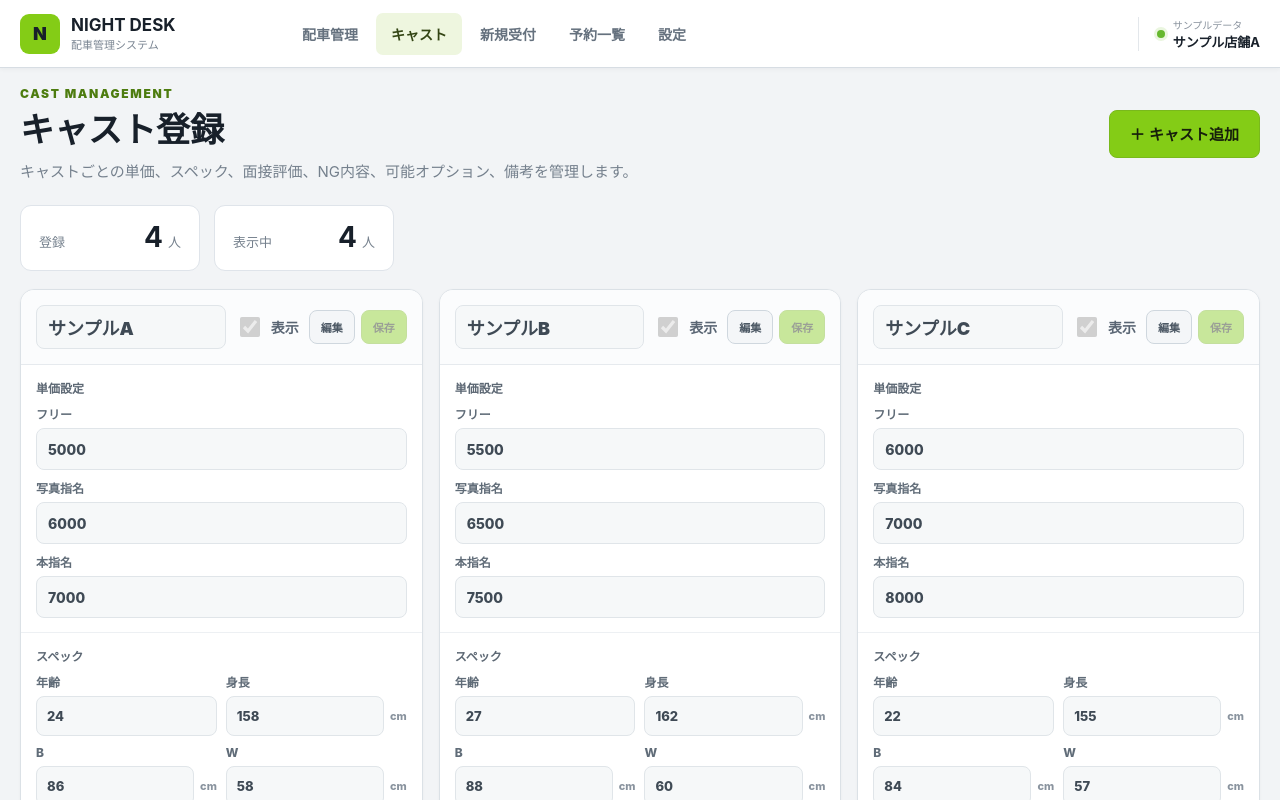
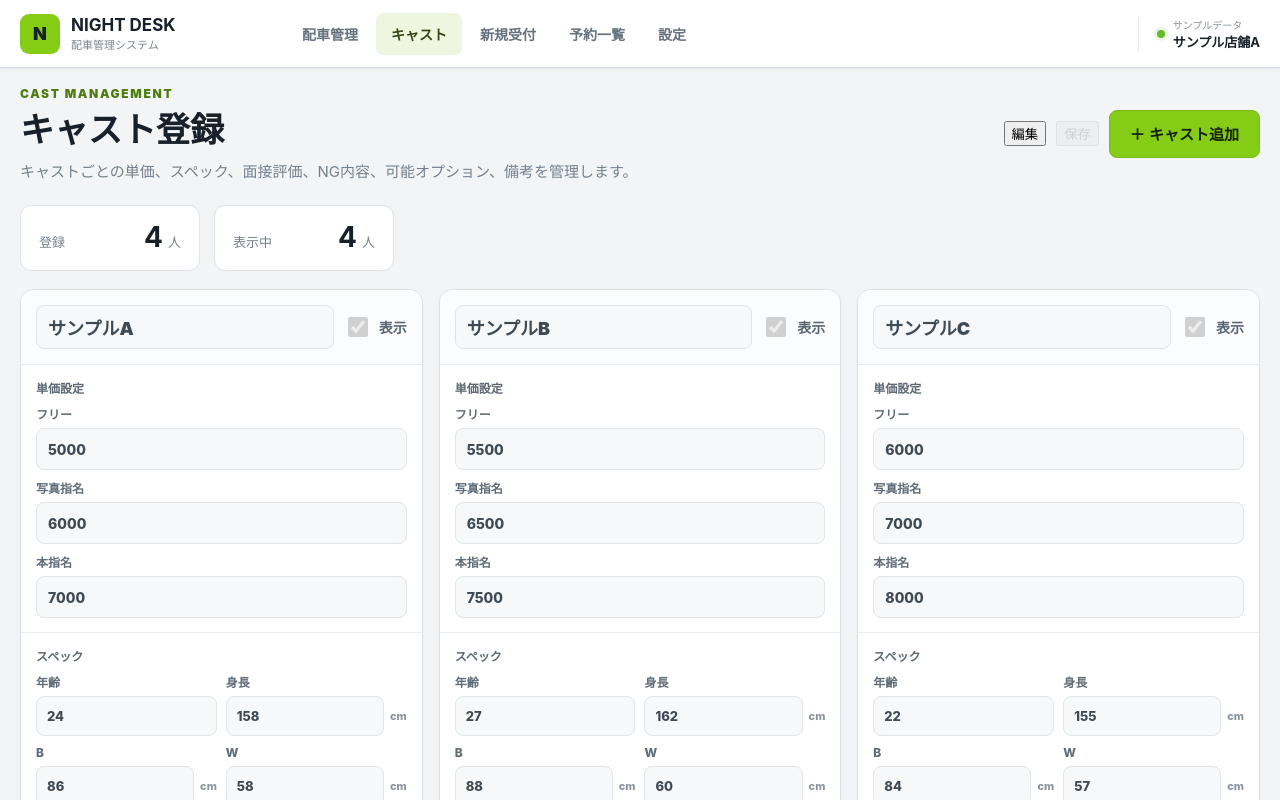
Before and after one commit to admozisan-design/night-desk, a Next.js app: page /casts in a window 1280 px wide. Shown: the top 800 px of the page. Built offline with nearby package versions, Linux system fonts and the light colour scheme.

Commit message:
Use page-level edit and save for cast management

```diff
--- a/app/casts/page.tsx
+++ b/app/casts/page.tsx
@@ -34,7 +34,7 @@ export default function CastsPage(){
     }))
   );
   const [optionList,setOptionList] = useState<StoreOption[]>(defaultOptions);
-  const [editing,setEditing] = useState<Record<string,boolean>>({});
+  const [isEditing,setIsEditing] = useState(false);
   const [drafts,setDrafts] = useState<Record<string,Cast>>({});
   const [ngDrafts,setNgDrafts] = useState<Record<string,string>>({});
   const [saved,setSaved] = useState(false);
@@ -62,9 +62,9 @@ export default function CastsPage(){
     window.setTimeout(()=>setSaved(false),1200);
   }
 
-  function startEdit(cast:Cast){
-    setDrafts(prev=>({...prev,[cast.id]:cloneCast(cast)}));
-    setEditing(prev=>({...prev,[cast.id]:true}));
+  function startEdit(){
+    setDrafts(Object.fromEntries(casts.map(cast=>[cast.id,cloneCast(cast)])));
+    setIsEditing(true);
   }
 
   function updateDraft(id:string,changes:Partial<Cast>){
@@ -74,21 +74,16 @@ export default function CastsPage(){
     });
   }
 
-  function saveCard(id:string){
-    const draft=drafts[id];
-    if(!draft) return;
-    commit(casts.map(c=>c.id===id?cloneCast(draft):c));
-    setEditing(prev=>({...prev,[id]:false}));
-    setDrafts(prev=>{
-      const next={...prev};
-      delete next[id];
-      return next;
-    });
-    setNgDrafts(prev=>({...prev,[id]:""}));
+  function saveAll(){
+    const next=casts.map(cast=>drafts[cast.id]?cloneCast(drafts[cast.id]):cast);
+    commit(next);
+    setIsEditing(false);
+    setDrafts({});
+    setNgDrafts({});
   }
 
   function toggleOption(cast:Cast, option:string){
-    if(!editing[cast.id]) return;
+    if(!isEditing) return;
     const current = cast.availableOptions ?? [];
     const next = current.includes(option)
       ? current.filter(item=>item!==option)
@@ -97,7 +92,7 @@ export default function CastsPage(){
   }
 
   function addNg(cast:Cast){
-    if(!editing[cast.id]) return;
+    if(!isEditing) return;
     const value=(ngDrafts[cast.id]??"").trim();
     if(!value) return;
     const current=cast.ngDetails??[];
@@ -110,7 +105,7 @@ export default function CastsPage(){
   }
 
   function removeNg(cast:Cast, item:string){
-    if(!editing[cast.id]) return;
+    if(!isEditing) return;
     updateDraft(cast.id,{ngDetails:(cast.ngDetails??[]).filter(value=>value!==item)});
   }
 
@@ -186,8 +181,10 @@ export default function CastsPage(){
         <h1>キャスト登録</h1>
         <p>キャストごとの単価、スペック、面接評価、NG内容、可能オプション、備考を管理します。</p>
       </div>
-      <div className="castHeaderActions">
+      <div className="castHeaderActions masterPageActions">
         {saved && <span className="saveToast">保存しました</span>}
+        <button className="masterEditButton" type="button" disabled={isEditing} onClick={startEdit}>編集</button>
+        <button className="masterSaveButton" type="button" disabled={!isEditing} onClick={saveAll}>保存</button>
         <button className="primaryButton castAddTrigger" type="button" onClick={()=>setAddOpen(true)}>＋ キャスト追加</button>
       </div>
     </header>
@@ -199,7 +196,6 @@ export default function CastsPage(){
 
     <section className="castCardGrid">
       {casts.map(cast=>{
-        const isEditing=!!editing[cast.id];
         const current=isEditing ? (drafts[cast.id] ?? cloneCast(cast)) : cast;
 
         return <article key={cast.id} className={`castVerticalCard ${current.visible===false?"isHidden":""} ${isEditing?"isEditing":""}`}>
@@ -220,10 +216,6 @@ export default function CastsPage(){
                 />
                 <span>表示</span>
               </label>
-              <div className="castCardActions">
-                <button type="button" className="castEditButton" disabled={isEditing} onClick={()=>startEdit(cast)}>編集</button>
-                <button type="button" className="castSaveButton" disabled={!isEditing} onClick={()=>saveCard(cast.id)}>保存</button>
-              </div>
             </div>
           </div>
 
```
